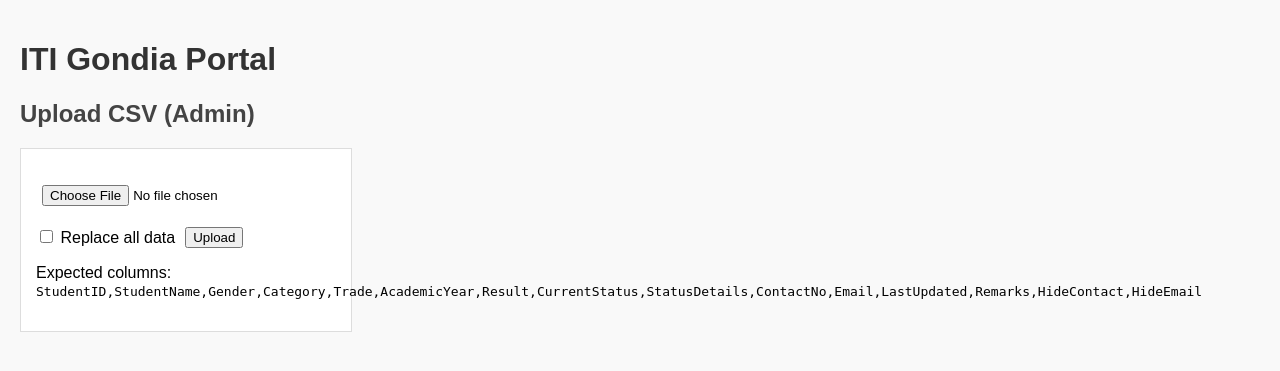
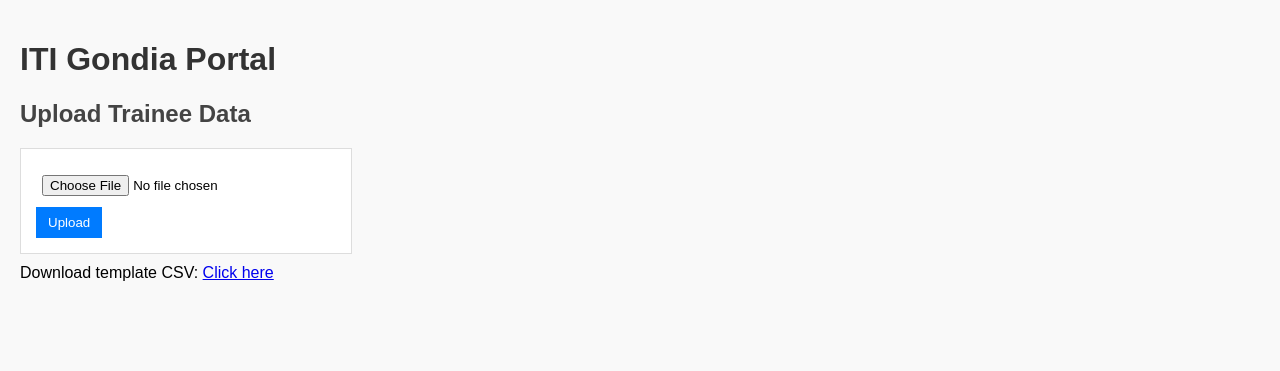
Before and after one commit to anilram4-cyber/iti-gondia-portal, a Flask app: page /upload in a window 1280 px wide. Shown: the top 371 px of the page. Run offline with Flask 3, Linux system fonts and the light colour scheme; the visitor is signed in with stand-in values (Sample User, id 1).

Commit message:
Update upload.html

```diff
--- a/ITI_Gondia_Portal_Starter/iti_portal/templates/upload.html
+++ b/ITI_Gondia_Portal_Starter/iti_portal/templates/upload.html
@@ -1,11 +1,13 @@
 {% extends "layout.html" %}
 {% block content %}
-<h2>Upload CSV (Admin)</h2>
-<form method="post" enctype="multipart/form-data">
-  <div style="display:flex; gap:10px; flex-wrap:wrap; margin:10px 0;">
-    <input type="file" name="file" accept=".csv" required>
-    <label><input type="checkbox" name="replace" value="1"> Replace all data</label>
-    <button class="btn btn-primary" type="submit">Upload</button>
-  </div>
-  <p>Expected columns: <code>StudentID,StudentName,Gender,Category,Trade,AcademicYear,Result,CurrentStatus,StatusDetails,ContactNo,Email,LastUpdated,Remarks,HideContact,HideEmail</code></p>
+<h2>Upload Trainee Data</h2>
+
+<form method="post" enctype="multipart/form-data" style="margin-top:20px;">
+  <input type="file" name="file" accept=".csv,.xlsx" required>
+  <input type="submit" value="Upload">
+</form>
+
+<p style="margin-top:10px;">
+Download template CSV: <a href="{{ url_for('download_template') }}">Click here</a>
+</p>
 {% endblock %}
```
